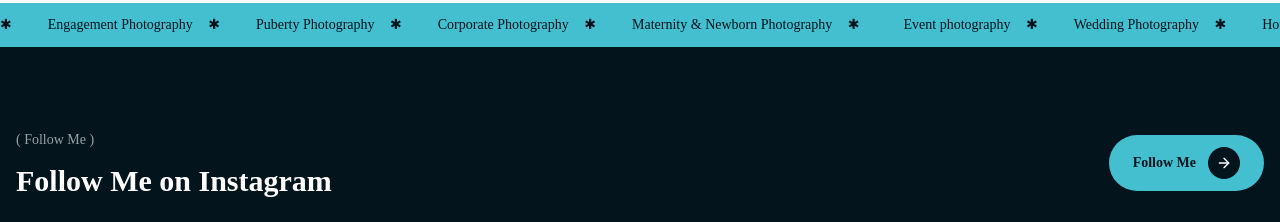
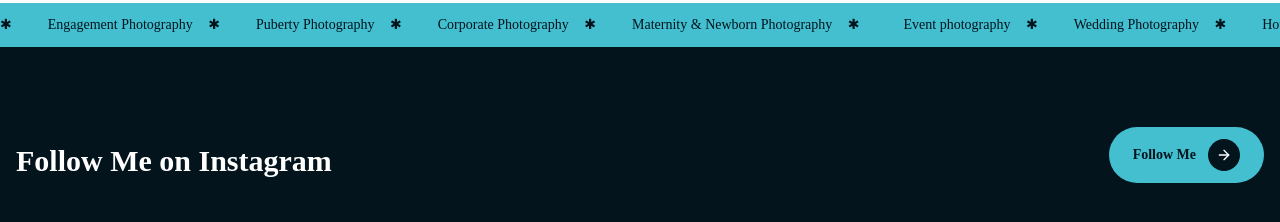
Before and after one commit to rushtamizha/ganeshphotography, a React (Vite) app: page / in a window 1280 px wide. Shown: the part 6200-6422 px from the top of the page. Built offline with nearby package versions, Linux system fonts and the light colour scheme; a web font is replaced by a local one.

Commit message:
Update InstagramFollow.jsx

```diff
--- a/src/components/InstagramFollow.jsx
+++ b/src/components/InstagramFollow.jsx
@@ -24,7 +24,6 @@ export default function InstagramFollow() {
         {/* HEADER */}
         <div className="mb-10 flex flex-col gap-6 md:flex-row md:items-center md:justify-between">
           <div>
-            <span className="text-sm text-white/60">( Follow Me )</span>
             <h2 className="mt-3 text-3xl font-extrabold text-white">
               Follow Me on Instagram
             </h2>
```
